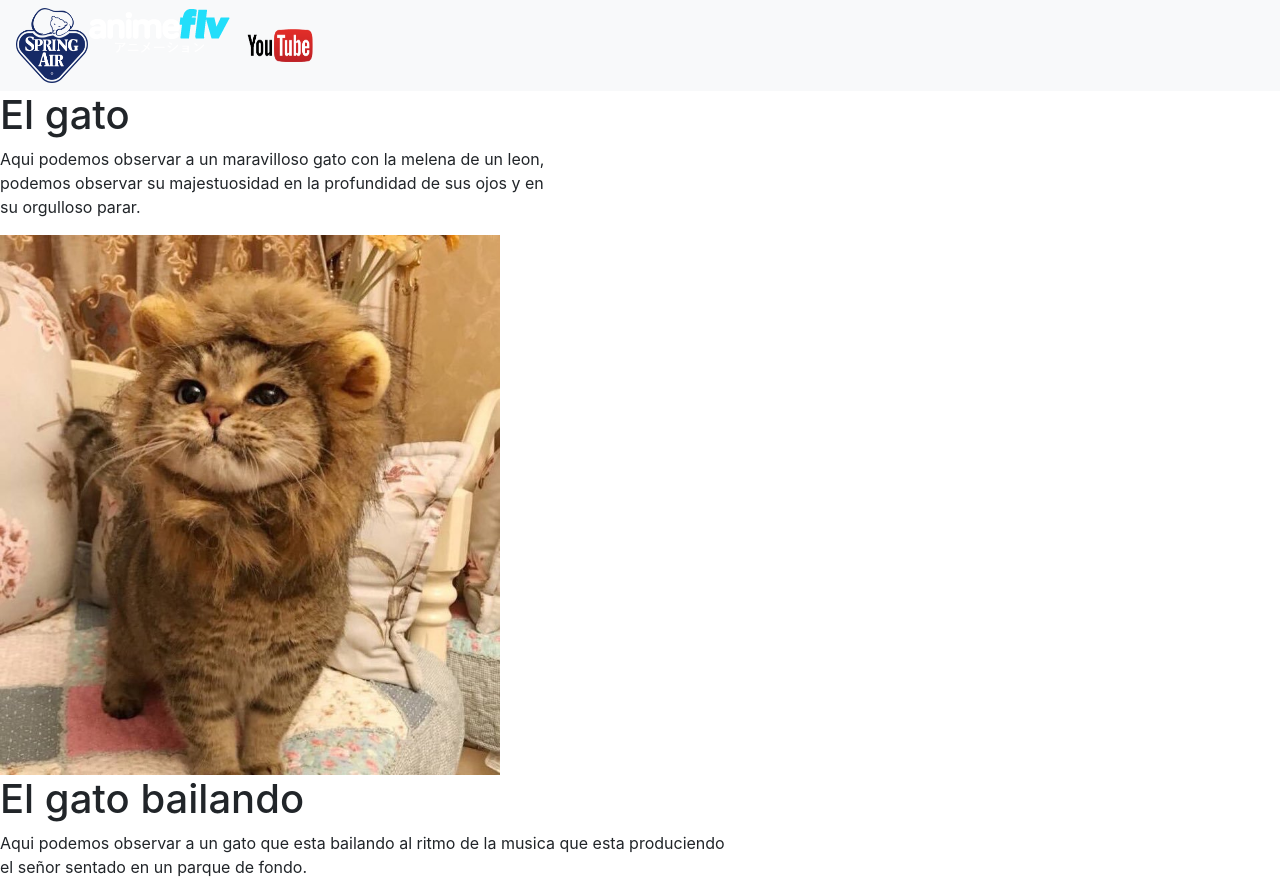
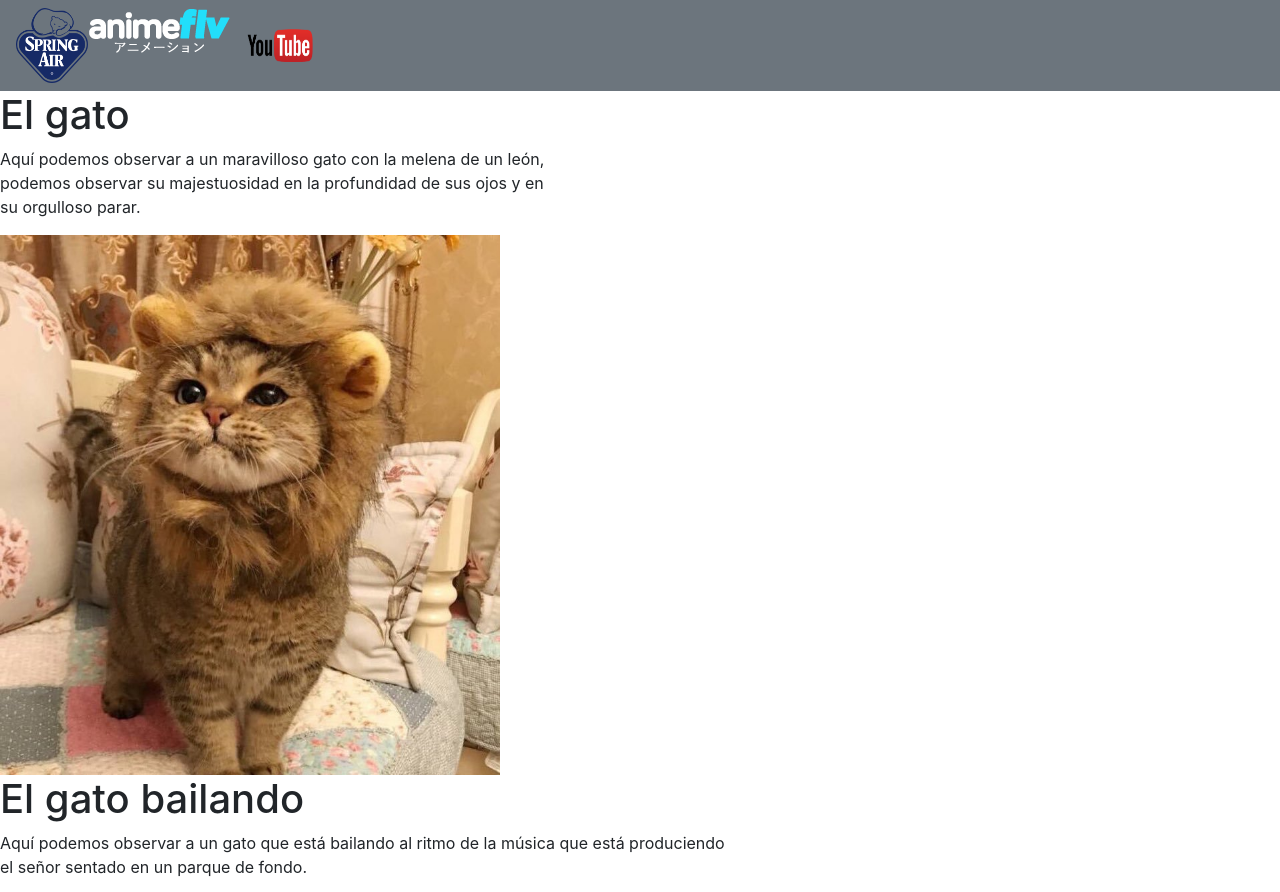
Before and after one commit to LMIG-10/Actividad7, a plain HTML site: page index.html in a window 1280 px wide. Shown: the top 892 px of the page. Drawn offline with nearby package versions, Linux system fonts and the light colour scheme; grey boxes are pictures that could not be loaded.

Commit message:
Acentos y nav
Fueron agregados los acentos y el color del nav cambio para dar mas visibilidad a las imagenes

```diff
--- a/index.html
+++ b/index.html
@@ -9,7 +9,7 @@
 </head>
 
 <header>
-<nav class="navbar navbar-expand-lg navbar-light bg-light">
+<nav class="navbar navbar-expand-lg navbar-light bg-secondary">
   <img src="img/springair.png" height="75" width="72">
    <div class="collapse navbar-collapse" id="navbarNav">
     <ul class="navbar-nav">
@@ -27,7 +27,7 @@
 <article>
 <section>
   <h1>El gato</h1>
-  <p>Aqui podemos observar a un maravilloso gato con la melena de un leon,<br>
+  <p>Aqu&iacute podemos observar a un maravilloso gato con la melena de un le&oacuten,<br>
    podemos observar su majestuosidad en la profundidad de sus ojos y en<br>
    su orgulloso parar.</p>
   <img src="img/cat.jpg" width="500" height="540"/>
@@ -36,7 +36,7 @@
 <article>
 <section>
   <h1>El gato bailando</h1>
-  <p>Aqui podemos observar a un gato que esta bailando al ritmo de la musica que esta produciendo <br>
+  <p>Aqu&iacute podemos observar a un gato que est&aacute bailando al ritmo de la m&uacutesica que est&aacute produciendo <br>
   el señor sentado en un parque de fondo.</p>
  <iframe width="640" height="380"
 src="https://www.youtube.com/embed/NUYvbT6vTPs">
```
